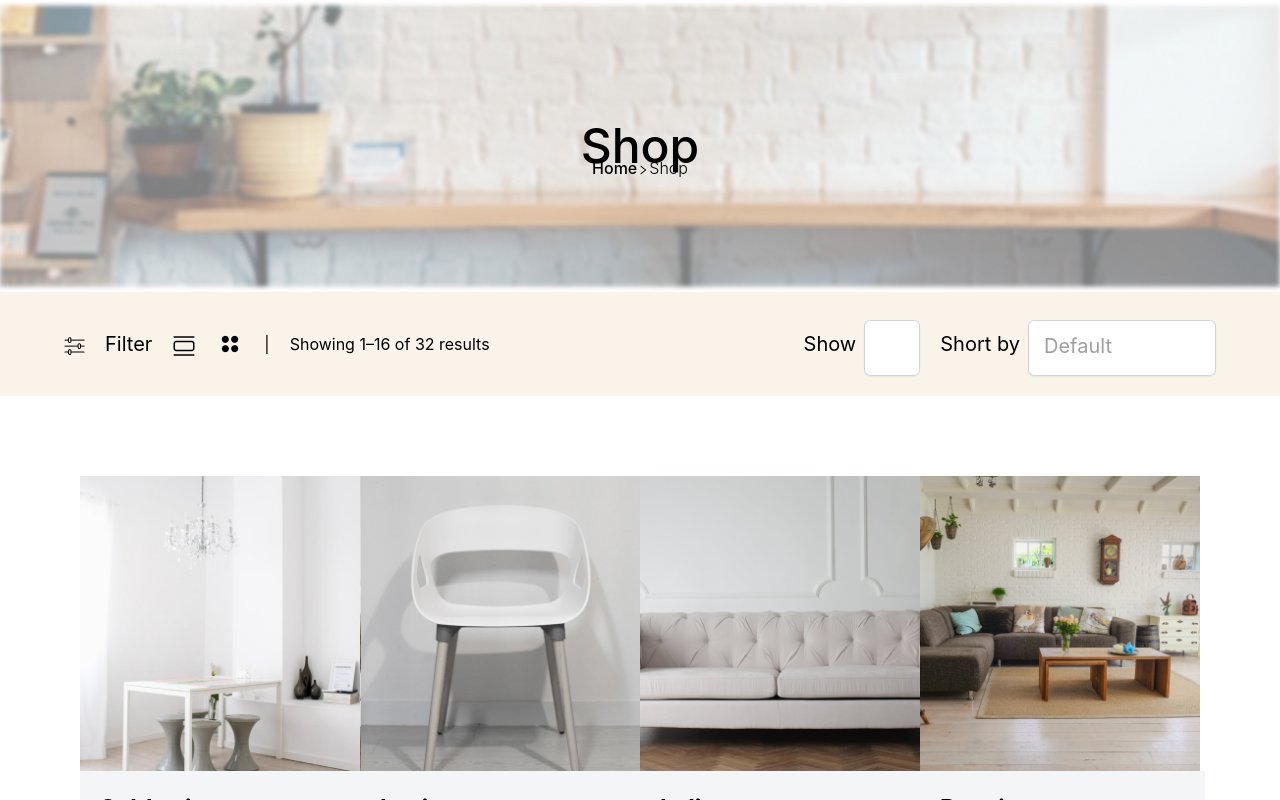
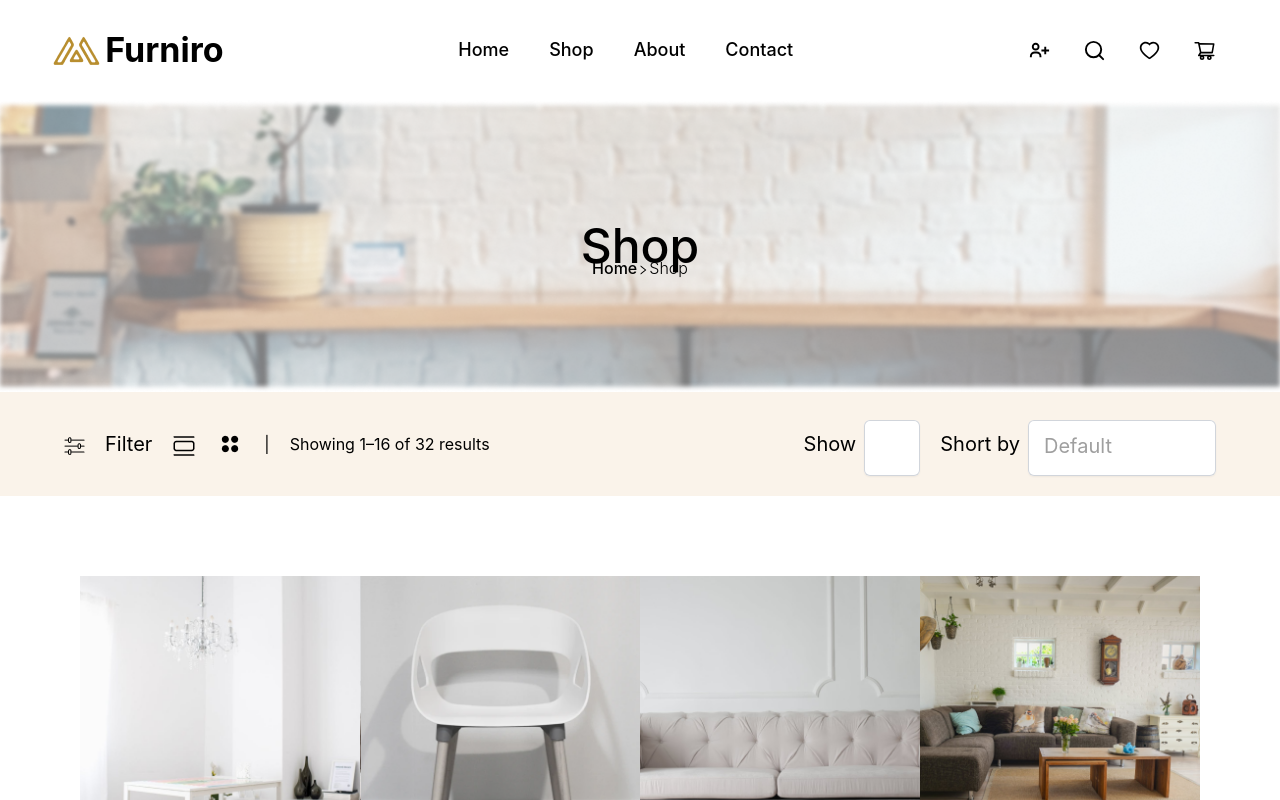
Before and after one commit to tantrinhh/web-sales, a React (Create React App) app: page /shop in a window 1280 px wide. Shown: the top 800 px of the page. Built offline with nearby package versions, Linux system fonts and the light colour scheme.

Commit message:
feat: shop

```diff
--- a/src/pages/shop/index.tsx
+++ b/src/pages/shop/index.tsx
@@ -1,12 +1,16 @@
 import React from "react";
 import Sub_Shop from "../../Components/Shop/Sub_Shop";
 import Main from "../../Components/Shop/Main";
+import Header from "../../Components/Layout/Header";
+import Footer from "../../Components/Layout/Footer";
 
 const Shop = () => {
   return (
     <>
+    <Header/>
       <Sub_Shop />
       <Main />
+      <Footer/>
     </>
   );
 };
```
